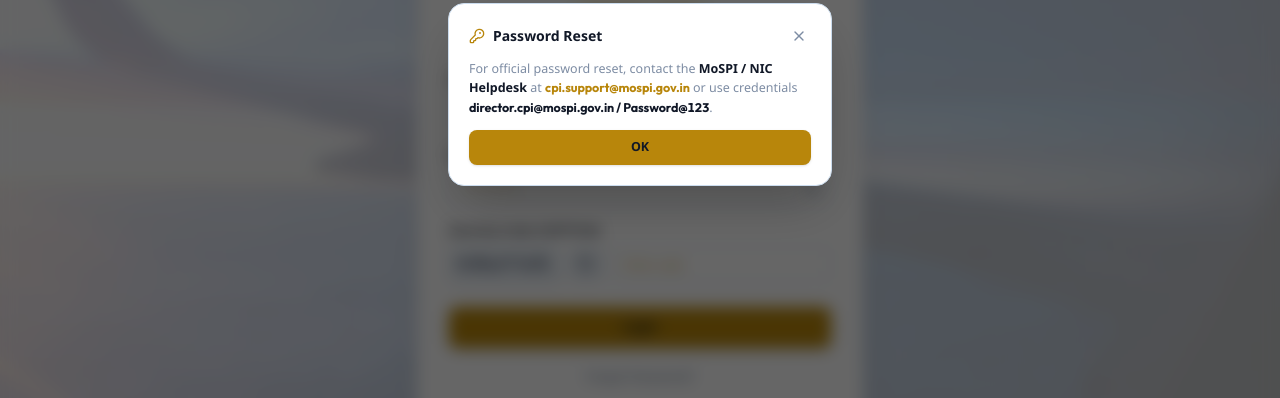
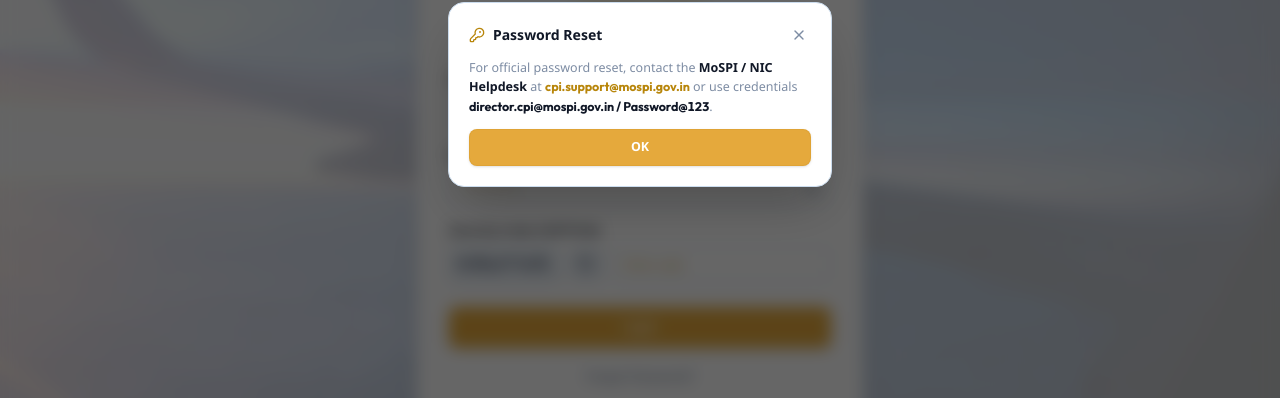
Before and after one commit to SamDev007-pixel/CEN, a Next.js app in the folder frontend/: page /login in a window 1280 px wide. Both pictures are taken after a click on the button "Forgot Password?". Shown: the part 306-704 px from the top of the page. Built offline with nearby package versions, Linux system fonts and the light colour scheme; no server answers.

Commit message:
style(login): soften login button to lighter warm gold with crisp white text

```diff
--- a/frontend/src/app/login/page.tsx
+++ b/frontend/src/app/login/page.tsx
@@ -265,12 +265,12 @@
             </div>
           </div>
 
-          {/* Login Submit Button: MoSPI Gold Fill with Crisp Dark Text */}
+          {/* Login Submit Button: Lighter Soft Gold with Crisp White Text */}
           <div className="pt-2">
             <button
               type="submit"
               disabled={isLoading}
-              className="w-full py-2.5 px-4 rounded-lg bg-[#B8860B] hover:bg-[#996515] text-[#111827] font-extrabold text-xs sm:text-sm transition-all shadow-md cursor-pointer disabled:opacity-50 border border-[#996515]/40"
+              className="w-full py-2.5 px-4 rounded-lg bg-[#E5A93C] hover:bg-[#D4982B] text-white font-bold text-xs sm:text-sm transition-all shadow-sm cursor-pointer disabled:opacity-50 border border-[#D4982B]/40 tracking-wide"
             >
               {isLoading ? "Verifying..." : "Login"}
             </button>
@@ -311,7 +311,7 @@
             </p>
             <button
               onClick={() => setShowForgotModal(false)}
-              className="w-full py-2 bg-[#B8860B] hover:bg-[#996515] text-[#111827] font-bold text-xs rounded-lg transition-colors cursor-pointer shadow-sm"
+              className="w-full py-2 bg-[#E5A93C] hover:bg-[#D4982B] text-white font-bold text-xs rounded-lg transition-colors cursor-pointer shadow-sm border border-[#D4982B]/40"
             >
               OK
             </button>
```
